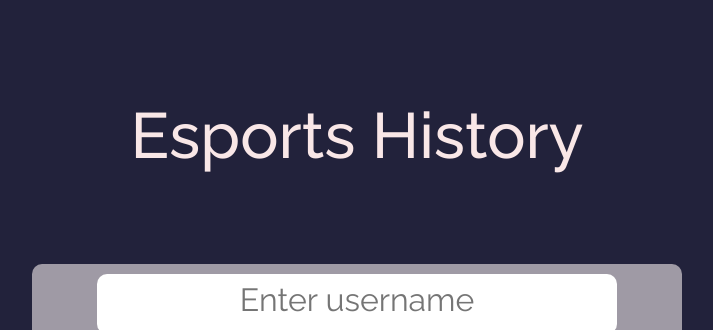
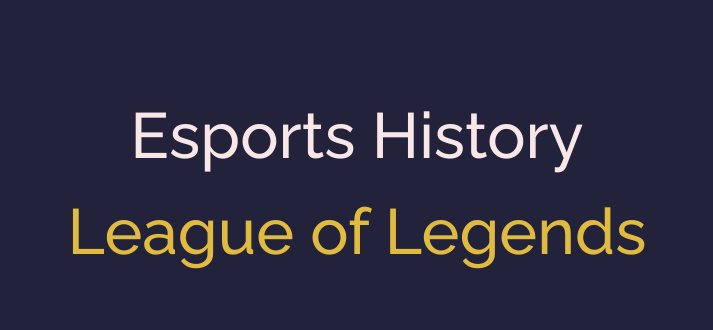
Before and after one commit to ChristineAu-Yeung/Esports-History-FE, a React (Create React App) app: page / in a window 1280 px wide. Shown: the top 330 px of the page, without its empty margins (283-996 px from the left). Built offline with nearby package versions, Linux system fonts and the light colour scheme; no server answers.

Commit message:
Added screenshots and new title

```diff
--- a/src/App.css
+++ b/src/App.css
@@ -9,6 +9,10 @@
   justify-content: center;
   font-family: 'Raleway', sans-serif;
   font-weight:500;
+}
+
+.nameLeague {
+  color:rgb(224, 187, 63)
 }
 
 body{
--- a/src/Components/navbar.js
+++ b/src/Components/navbar.js
@@ -20,7 +20,7 @@
     return (
         <div className={'navbar'}>
             <div className={'title'}>
-                Esports History
+                Esports History <center className={'nameLeague'}>League of Legends</center>
             </div>
             <div className={'userName'}>
                 <textarea className={'userTextArea'} placeholder="Enter username" value={username} onChange={e => setUserName(e.target.value)}>
```
Also changed, not shown: screenshots/MatchHistory.png (added), screenshots/Username.png (added).
